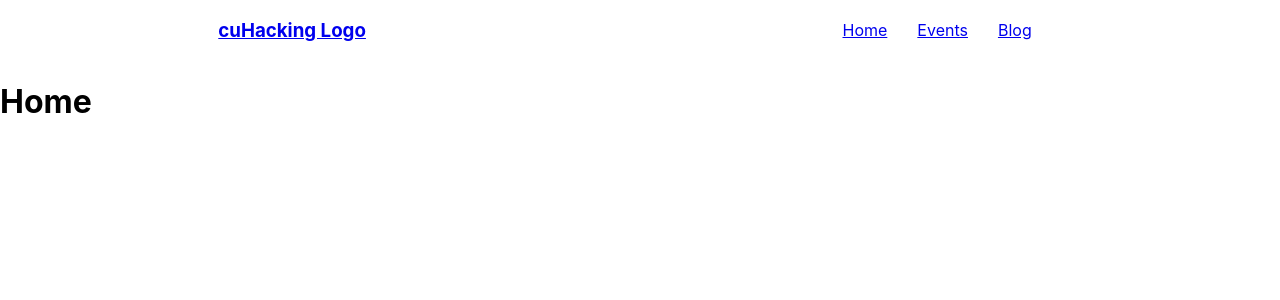
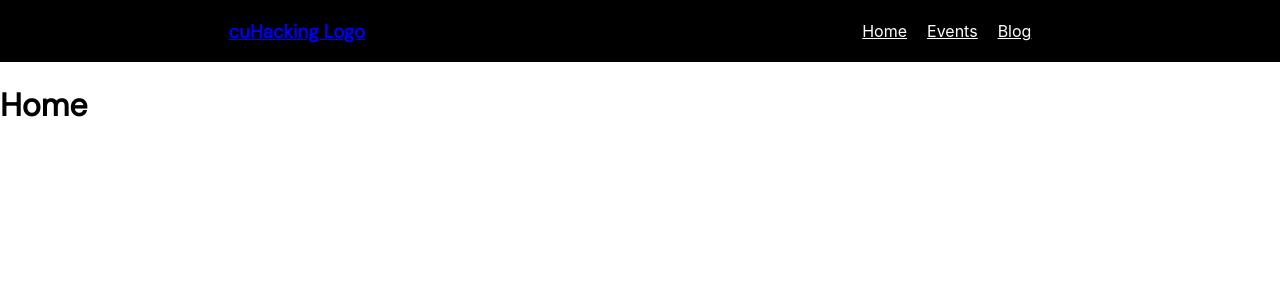
Before and after one commit to cuhacking/main-website, a React (Create React App) app: page / in a window 1280 px wide. Shown: the top 300 px of the page. Built offline with nearby package versions, Linux system fonts and the light colour scheme.

Commit message:
Corrected casing in routing.

```diff
--- a/public/index.html
+++ b/public/index.html
@@ -3,6 +3,7 @@
   <head>
     <meta charset="utf-8" />
     <link rel="icon" href="%PUBLIC_URL%/favicon.ico" />
+    <link href="https://fonts.googleapis.com/css2?family=DM+Sans&family=Work+Sans:wght@200;300;400;800&display=swap" rel="stylesheet">
     <meta name="viewport" content="width=device-width, initial-scale=1" />
     <meta name="theme-color" content="#000000" />
     <meta
--- a/src/components/nav.css
+++ b/src/components/nav.css
@@ -2,6 +2,7 @@
     display: flex;
     align-items: center;
     justify-content: space-around;
+    background-color: black;
     width: 100%;
 }
 
@@ -10,6 +11,8 @@
     list-style: none;
 }
 
-.navbar-links li {
-    margin-right: 30px;
+.navbar-link {
+    margin-right: 20px;
+    color: white;
+
 }
--- a/src/components/nav.tsx
+++ b/src/components/nav.tsx
@@ -7,9 +7,9 @@ function Nav() {
     <nav className="navbar-container">
       <Link to="/"> <h3> cuHacking Logo </h3> </Link>
       <ul className="navbar-links">
-        <Link to="/"> <li> Home </li> </Link>
-        <Link to="/Events"> <li> Events</li> </Link>
-        <Link to="/Blog"> <li> Blog</li> </Link>
+        <Link to="/" className="navbar-link"> <li> Home </li> </Link>
+        <Link to="/events" className="navbar-link"> <li> Events</li> </Link>
+        <Link to="/blog" className="navbar-link"> <li> Blog</li> </Link>
       </ul>
     </nav>
   );
--- a/src/index.css
+++ b/src/index.css
@@ -1,3 +1,11 @@
+h1, h2, h3, h4 {
+  font-family: 'DM Sans', sans-serif;
+}
+
+p {
+  font-family: 'Work Sans', sans-serif;
+}
+
 body {
   margin: 0;
   font-family: -apple-system, BlinkMacSystemFont, 'Segoe UI', 'Roboto', 'Oxygen',
```
